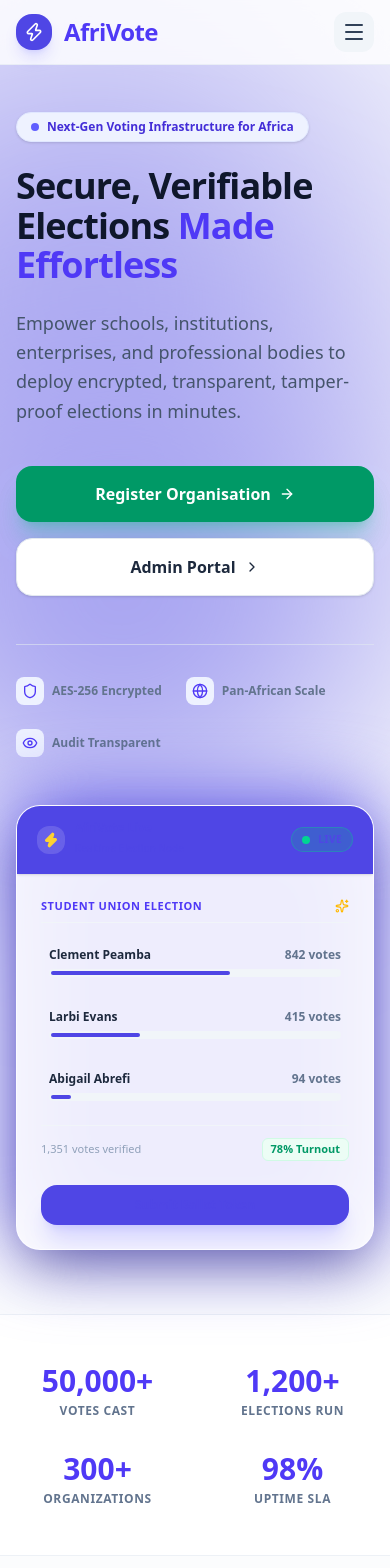
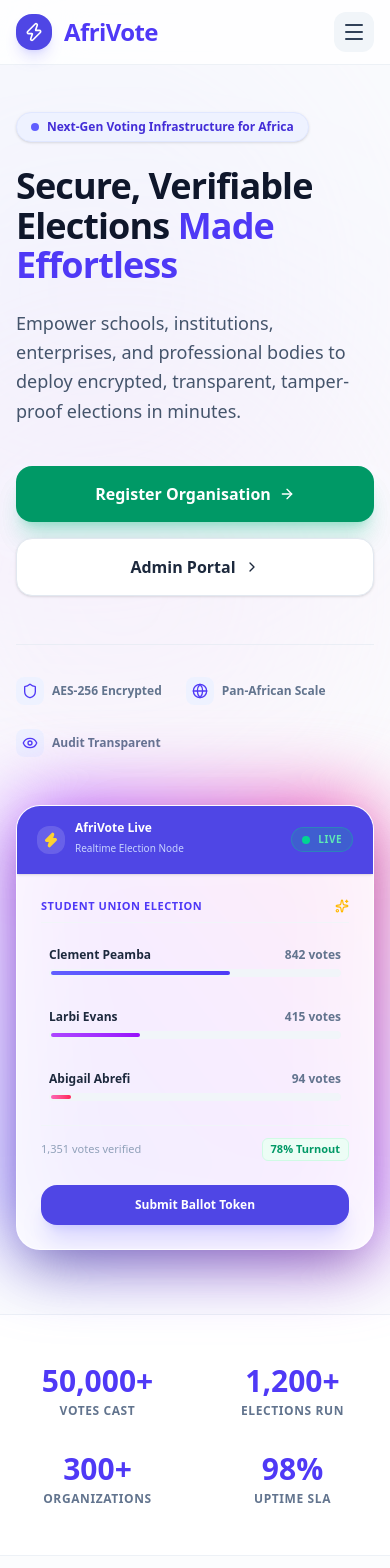
Before and after one commit to sumniclementpeamba/afrivote-frontend, a Next.js app: page / in a window 390 px wide. Shown: the top 1568 px of the page. Built offline with nearby package versions, Linux system fonts and the light colour scheme; no server answers.

Commit message:
Make feature tab content static for mobile

```diff
--- a/src/app/globals.css
+++ b/src/app/globals.css
@@ -129,7 +129,7 @@ body {
   transition: background-color 0.3s ease, color 0.3s ease;
 }
 
-/* ─── Mobile Visibility Fix (Force solid backgrounds for gradients) ─────────── */
+/* ─── Mobile Visibility Fix (Targeted) ─────────────────────────────────────── */
 @media (max-width: 768px) {
   /* Force every element to be visible */
   * {
@@ -152,7 +152,7 @@ body {
   .bg-clip-text,
   [class*="text-transparent"],
   [class*="bg-clip-text"],
-  [class*="bg-gradient-to-"] {
+  [class*="bg-gradient-to-"].text-transparent {
     color: #4f46e5 !important;                 /* Indigo-600 */
     -webkit-text-fill-color: #4f46e5 !important;
     background: none !important;
@@ -160,25 +160,12 @@ body {
     -webkit-background-clip: border-box !important;
   }
 
-  /* Force all gradient backgrounds to solid indigo so white icons are visible */
-  .bg-gradient-to-r,
-  .bg-gradient-to-l,
-  .bg-gradient-to-t,
-  .bg-gradient-to-b,
-  .bg-gradient-to-tr,
-  .bg-gradient-to-tl,
-  .bg-gradient-to-br,
-  .bg-gradient-to-bl {
-    background-image: none !important;
-    background-color: #4f46e5 !important;      /* Indigo-600 */
-  }
-
-  /* Dark mode overrides */
+  /* Dark mode overrides for gradient text */
   .dark .text-transparent,
   .dark .bg-clip-text,
   .dark [class*="text-transparent"],
   .dark [class*="bg-clip-text"],
-  .dark [class*="bg-gradient-to-"] {
+  .dark [class*="bg-gradient-to-"].text-transparent {
     color: #e0e7ff !important;                 /* Indigo-100 */
     -webkit-text-fill-color: #e0e7ff !important;
     background: none !important;
@@ -186,14 +173,13 @@ body {
     -webkit-background-clip: border-box !important;
   }
 
-  .dark .bg-gradient-to-r,
-  .dark .bg-gradient-to-l,
-  .dark .bg-gradient-to-t,
-  .dark .bg-gradient-to-b,
-  .dark .bg-gradient-to-tr,
-  .dark .bg-gradient-to-tl,
-  .dark .bg-gradient-to-br,
-  .dark .bg-gradient-to-bl {
+  /* Utility class: apply to icon containers that need a solid background */
+  .mobile-solid-bg {
+    background-image: none !important;
+    background-color: #4f46e5 !important;      /* Indigo-600 */
+  }
+
+  .dark .mobile-solid-bg {
     background-image: none !important;
     background-color: #312e81 !important;      /* Indigo-900 */
   }
```
